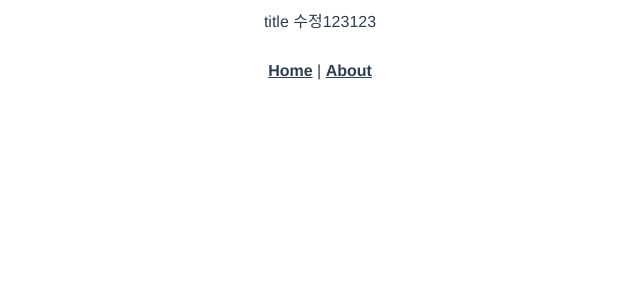
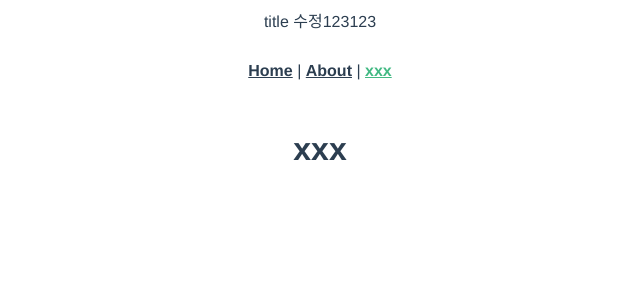
Before and after one commit to 22xxx22/vf2, a Vue app: page /xxx in a window 1280 px wide. Shown: the top 300 px of the page, without its empty margins (320-960 px from the left). Built offline with nearby package versions, Linux system fonts and the light colour scheme.

Commit message:
7 vue router

```diff
--- a/src/App.vue
+++ b/src/App.vue
@@ -3,9 +3,10 @@
     title 수정123123
     <div id="nav">
       <router-link to="/">Home</router-link> |
-      <router-link to="/about">About</router-link>
+      <router-link to="/about">About</router-link> |
+      <router-link to="/xxx">xxx</router-link>
     </div>
-    <router-view/>
+    <router-view />
   </div>
 </template>
 
--- a/src/router/index.js
+++ b/src/router/index.js
@@ -17,6 +17,14 @@
     // this generates a separate chunk (about.[hash].js) for this route
     // which is lazy-loaded when the route is visited.
     component: () => import(/* webpackChunkName: "about" */ '../views/About.vue')
+  },
+  {
+    path: '/xxx',
+    name: 'xxx',
+    // route level code-splitting
+    // this generates a separate chunk (about.[hash].js) for this route
+    // which is lazy-loaded when the route is visited.
+    component: () => import(/* webpackChunkName: "about" */ '../views/xxx.vue')
   }
 ]
 
--- /dev/null
+++ b/src/views/xxx.vue
@@ -0,0 +1,5 @@
+<template>
+  <div class="about">
+    <h1>xxx</h1>
+  </div>
+</template>
```
